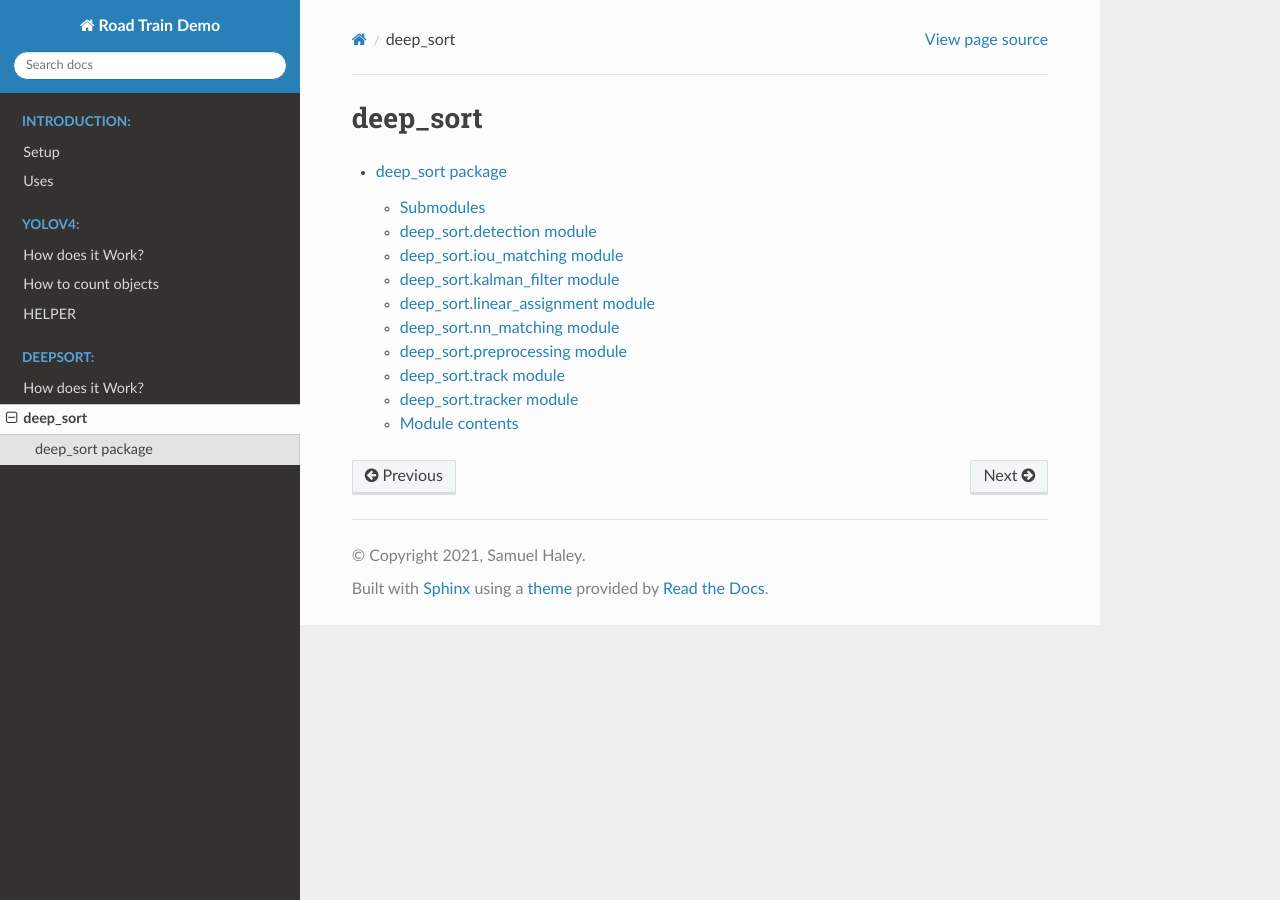
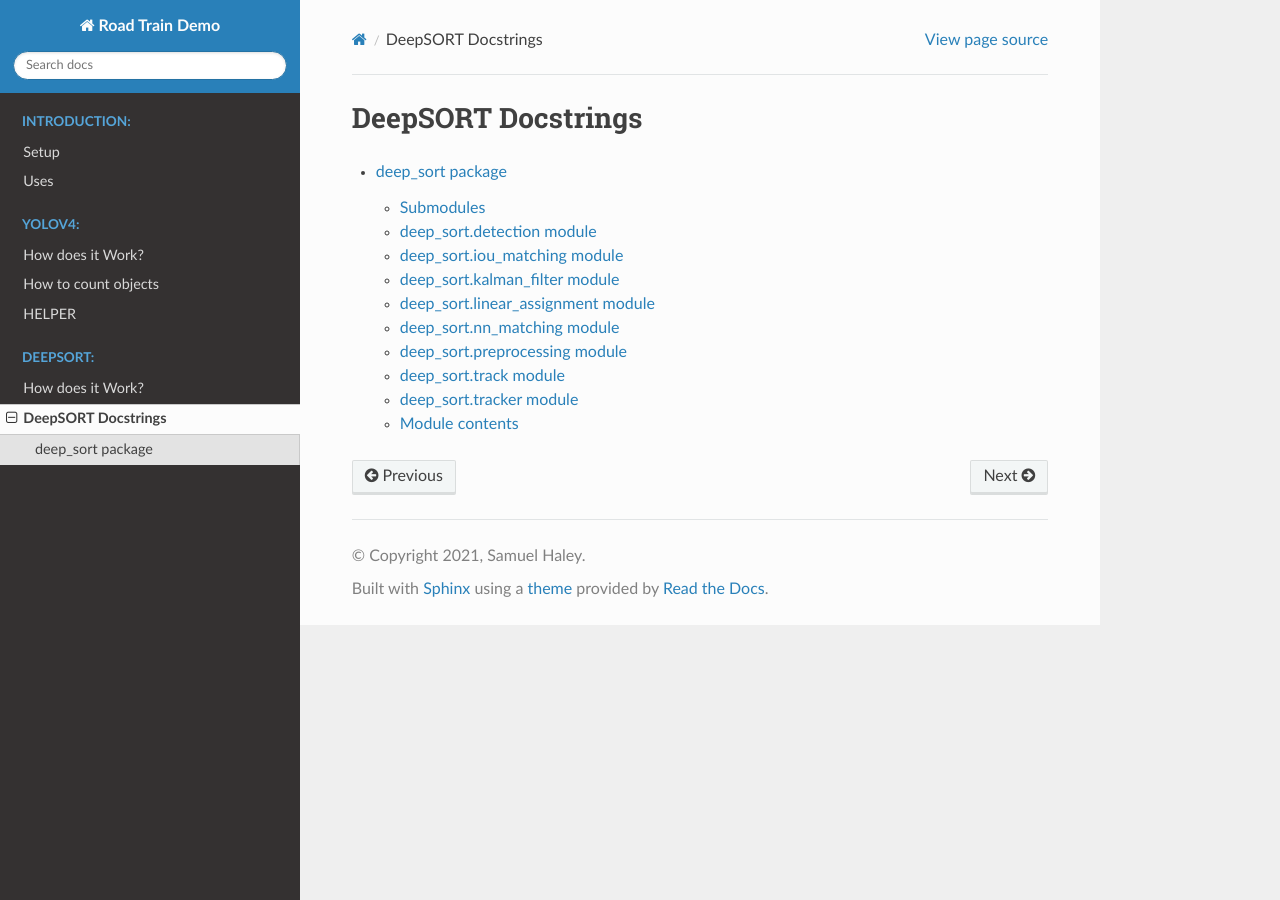
Before and after one commit to Shaley9999/Roadtrain-Demo, a Sphinx documentation site: the page built from docs/source/modules.rst, in a window 1280 px wide. Built offline with Sphinx 7.4.7 and the Read the Docs theme 2.0.0, drawn with Linux system fonts in a browser that asks for light colours.

Commit message:
update title

```diff
--- a/docs/source/modules.rst
+++ b/docs/source/modules.rst
@@ -1,5 +1,5 @@
-deep_sort
-=========
+DeepSORT Docstrings
+=====================
 
 .. toctree::
    :maxdepth: 4
```
